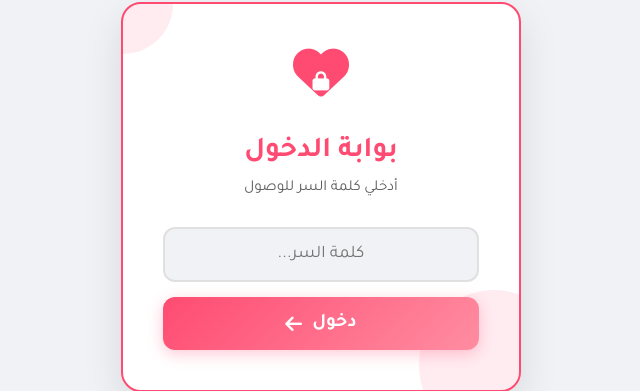
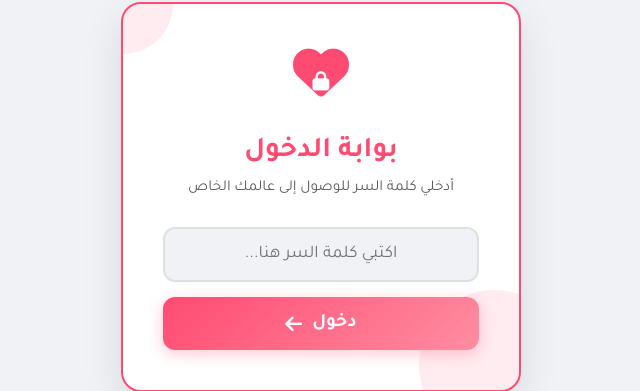
Before and after one commit to anas-km1437/Anas_Bot, a Python web app: template anos_bot/templates/login.html in a window 1280 px wide. Shown: the part 203-594 px from the top of the page, without its empty margins (319-959 px from the left). Run offline with Jinja, Linux system fonts and the light colour scheme; the template is opened without the code that fills it, so the values that code supplies are empty.

Commit message:
Update login.html

```diff
--- a/anos_bot/templates/login.html
+++ b/anos_bot/templates/login.html
@@ -15,10 +15,10 @@
                 <i class="fa-solid fa-lock lock-icon"></i>
             </div>
             <h2>بوابة الدخول</h2>
-            <p>أدخلي كلمة السر للوصول</p>
+            <p>أدخلي كلمة السر للوصول إلى عالمك الخاص</p>
         </div>
         <form method="POST" class="login-form">
-            <input type="password" name="password" placeholder="كلمة السر..." autocomplete="off" required>
+            <input type="password" name="password" placeholder="اكتبي كلمة السر هنا..." autocomplete="off" required>
             <button type="submit">دخول <i class="fa-solid fa-arrow-left"></i></button>
             {% if error %}
             <p class="error-msg">{{ error }}</p>
```
